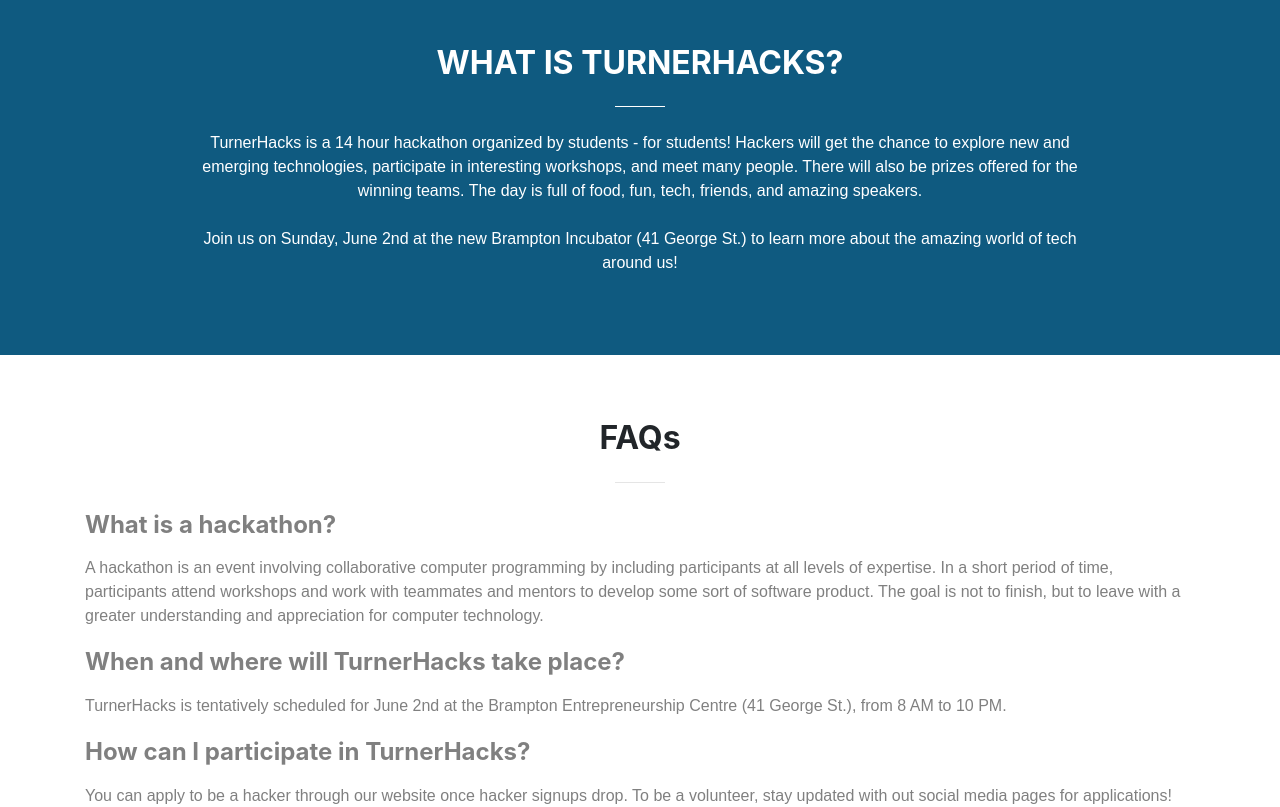
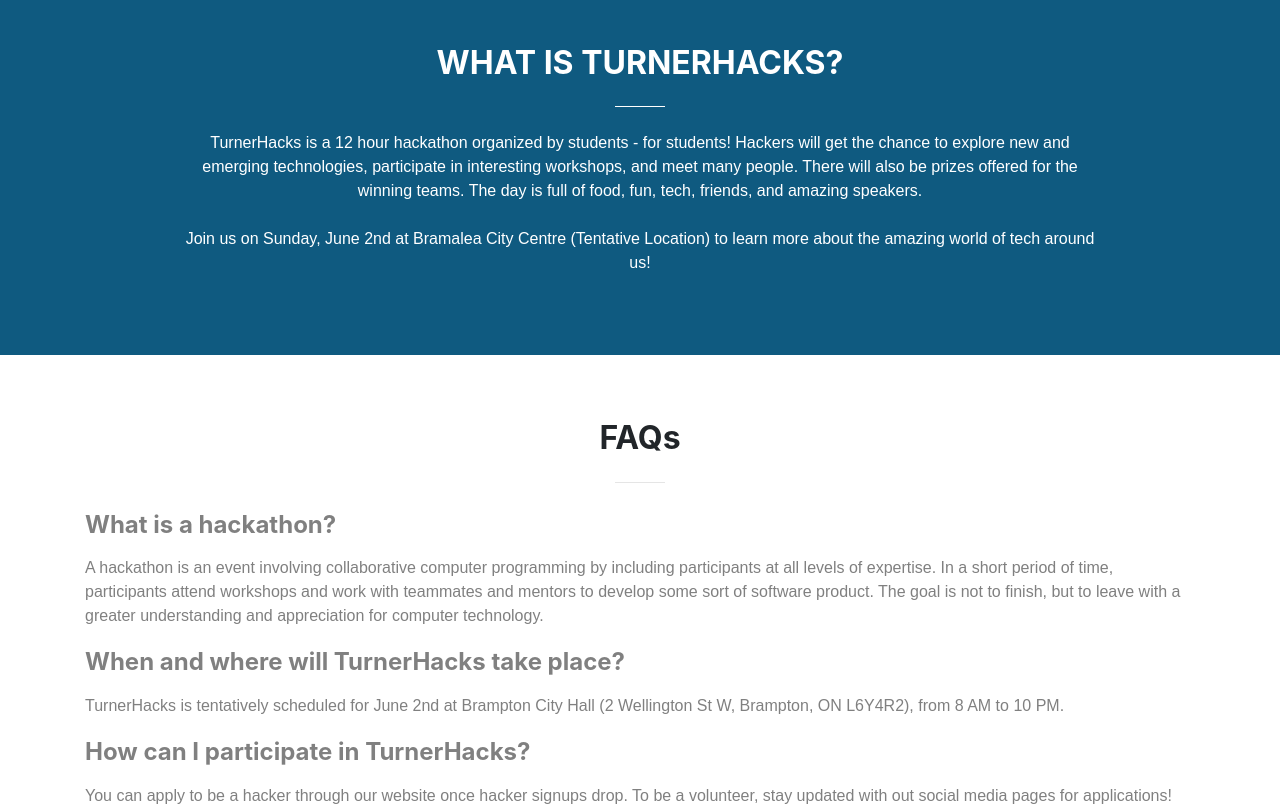
Before and after one commit to TurnerHacks2019/TurnerHacks2019.github.io, a website with bundled scripts: page index.html in a window 1280 px wide. Shown: the part 820-1627 px from the top of the page. Built offline with nearby package versions, Linux system fonts and the light colour scheme; files whose address does not match are found by name.

Commit message:
Update index.html

```diff
--- a/index.html
+++ b/index.html
@@ -102,7 +102,7 @@
           <div class="col-lg-10 mx-auto text-center">
             <h2 class="section-heading text-white"><b>WHAT IS TURNERHACKS?</b></h2>
             <hr class="light my-4">
-            <p class="abouttext">TurnerHacks is a 14 hour hackathon organized by students - for students! Hackers will get the chance to explore new and emerging technologies, participate in interesting workshops, and meet many people. There will also be prizes offered for the winning teams. The day is full of food, fun, tech, friends, and amazing speakers. </br></br>Join us on <b> Sunday, June 2nd at the new Brampton Incubator (41 George St.) </b> to learn more about the amazing world of tech around us!</p>
+            <p class="abouttext">TurnerHacks is a 12 hour hackathon organized by students - for students! Hackers will get the chance to explore new and emerging technologies, participate in interesting workshops, and meet many people. There will also be prizes offered for the winning teams. The day is full of food, fun, tech, friends, and amazing speakers. </br></br>Join us on <b> Sunday, June 2nd at Bramalea City Centre (Tentative Location) </b> to learn more about the amazing world of tech around us!</p>
           </div>
         </div>
 
@@ -139,7 +139,7 @@
 
                                       </b></font></h3></font>
 
-             <p class="abouttext"><font color = "grey">TurnerHacks is tentatively scheduled for June 2nd at the Brampton Entrepreneurship Centre (41 George St.), from 8 AM to 10 PM.
+             <p class="abouttext"><font color = "grey">TurnerHacks is tentatively scheduled for June 2nd at Brampton City Hall (2 Wellington St W, Brampton, ON L6Y4R2), from 8 AM to 10 PM.
 
 
 </font></p></div>
@@ -277,19 +277,9 @@
 
       </div>
 
-       <!--<div class="col-lg-3 col-md-6 text-center">
-            <div class="service-box mt-5 mx-auto">
-              <!-- <i class="fa fa-4x fa-paper-plane text-primary mb-3 sr-icons"></i>
-              -->
-              <img class="img-fluid" src="img/portfolio/thumbnails/4.png" alt="">
-              <!--
-              <p class="text-muted mb-0">You can use this theme as is, or you can make changes!</p>
-              -->
-            </div>
 
-          </div> -->
 
-           <br/>
+          <br/>
 
           <div class="col-lg-3 col-md-6 text-center">
             <div class="service-box mt-5 mx-auto">
@@ -326,6 +316,8 @@
             </div>
 
           </div>
+
+
     </section>
 
     <section id="contact" >
```
